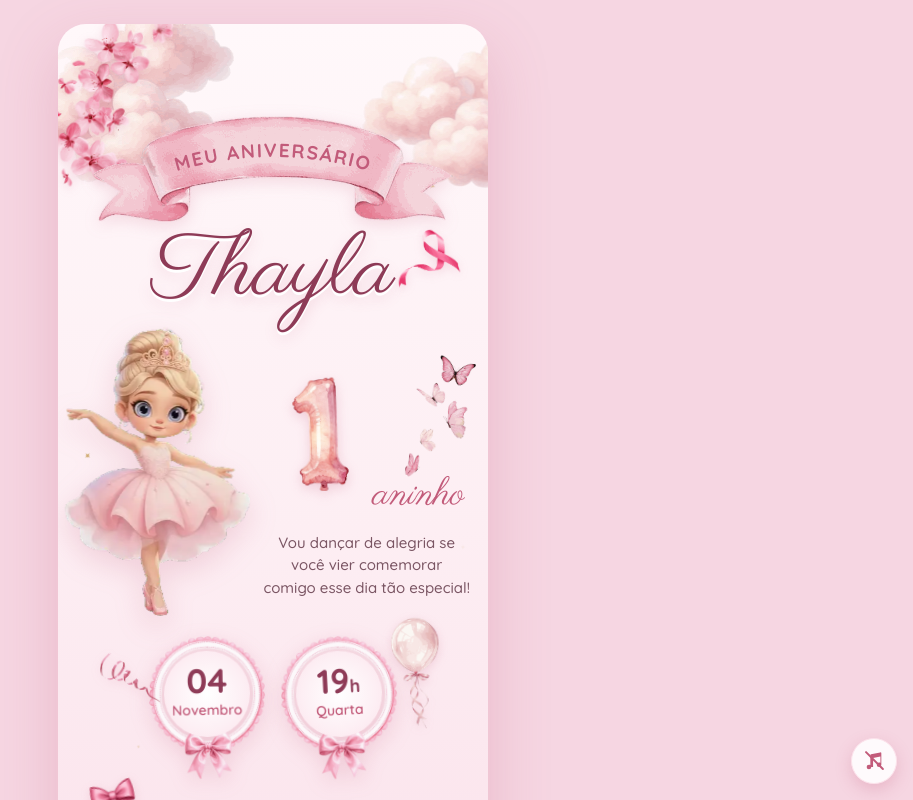
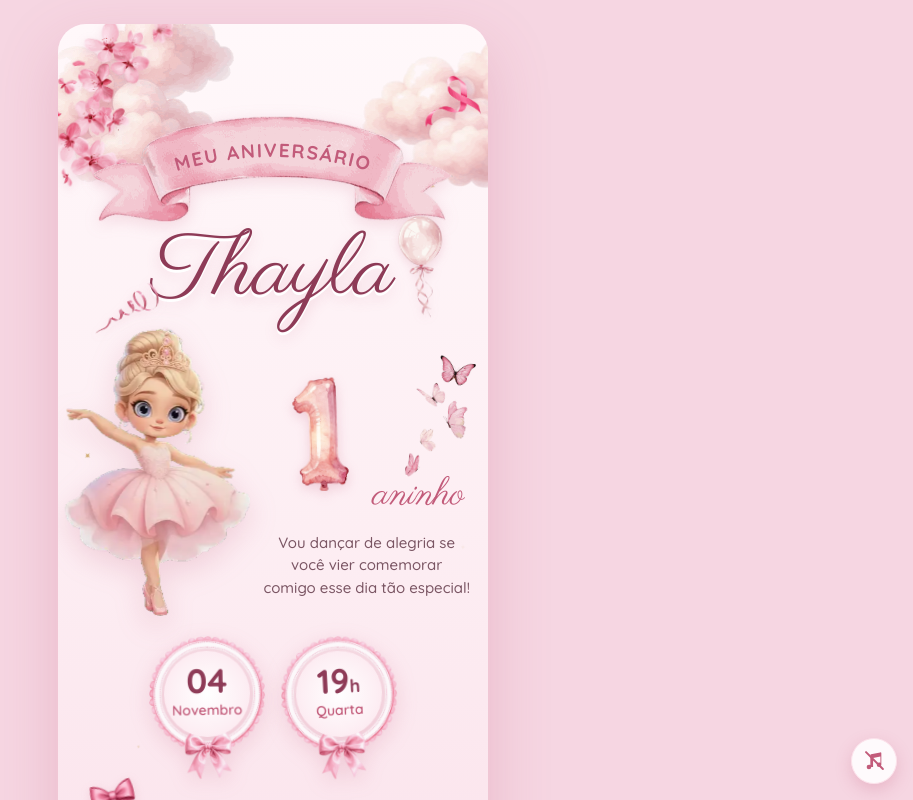
Before and after one commit to tcidrack/convite-thayla, a React (Vite) app in the folder frontend/: page /convite in a window 1280 px wide. Shown: the top 800 px of the page, without its empty margins (367-1280 px from the left). Built offline with nearby package versions, Linux system fonts and the light colour scheme; no server answers.

Commit message:
Enfeites: laço ao lado da faixa, balão ao lado do nome e serpentina saindo do T

```diff
--- a/frontend/src/index.css
+++ b/frontend/src/index.css
@@ -186,12 +186,13 @@ body {
   position: relative;
 }
 
-/* fitinha enrolada ao lado do nome */
+/* fitinha (laco rosa) no topo, ao lado da ponta direita da faixa */
 .fitinha {
   position: absolute;
-  width: 62px;
-  right: -64px;
-  top: 8px;
+  z-index: -1;
+  width: 56px;
+  right: -26px;
+  top: -40px;
   transform-origin: 50% 0;
   animation: balancar 5s ease-in-out infinite;
 }
@@ -286,23 +287,32 @@ body {
 }
 
 /* serpentina caindo pela esquerda dos selos */
+/* serpentina saindo da perninha do T do nome. O desenho original comeca em
+   cima a esquerda e desce para a direita. Espelhado em torno da quina de cima
+   a esquerda (transform-origin 0 0), essa ponta fica parada no `left/top`
+   (o pe do T) e o resto da serpentina cai para a esquerda. */
 .fitinha-4 {
   position: absolute;
   z-index: 1;
-  width: 58px;
-  left: -50px;
-  top: 14px;
-  transform-origin: 70% 0;
-  animation: balancar 5.5s ease-in-out infinite;
+  width: 60px;
+  left: 8px;
+  top: 62%;
+  transform-origin: 0 0;
+  animation: balancar-espelhado 5.5s ease-in-out infinite;
 }
 
-/* balao flutuando pela direita dos selos */
+@keyframes balancar-espelhado {
+  0%, 100% { transform: scaleX(-1) rotate(-5deg); }
+  50%      { transform: scaleX(-1) rotate(5deg); }
+}
+
+/* balao flutuando ao lado do nome, a direita */
 .balao {
   position: absolute;
   z-index: 1;
-  width: 48px;
-  right: -46px;
-  top: -18px;
+  width: 44px;
+  right: -52px;
+  top: -6px;
   transform-origin: 50% 100%;
   animation: balao 6s ease-in-out infinite;
 }
@@ -1022,11 +1032,11 @@ body {
   .idade-numero     { width: 52px; }
   .idade-texto      { font-size: 32px; }
   .selo-data        { width: 100px; }
-  .fitinha          { width: 50px; right: -50px; }
+  .fitinha          { width: 48px; right: -20px; top: -34px; }
   .sapatilha        { width: 64px; }
   .fitinha-3        { width: 62px; }
-  .fitinha-4        { width: 48px; left: -40px; }
-  .balao            { width: 40px; right: -38px; }
+  .fitinha-4        { width: 50px; }
+  .balao            { width: 38px; right: -44px; }
   .selo-numero      { font-size: 29px; }
   .selo-texto       { font-size: 13px; }
   .mensagem-final   { font-size: 30px; }
--- a/frontend/src/pages/Invite.jsx
+++ b/frontend/src/pages/Invite.jsx
@@ -124,6 +124,7 @@ export default function Invite() {
 
         <div className="convite-conteudo">
           <div className="faixa">
+            <img src={r.fitinha} alt="" className="enfeite fitinha" />
             {/* Texto em arco, acompanhando a curva da faixa. O viewBox tem o
                 tamanho do faixa.png, entao o arco escala junto com ela. */}
             <svg className="faixa-svg" viewBox="0 0 640 188" aria-label={tema.tituloFita}>
@@ -137,8 +138,9 @@ export default function Invite() {
           </div>
 
           <div className="nome-area">
+            <img src={r.fitinha4} alt="" className="enfeite fitinha-4" />
             <h1 className="nome">{tema.nome}</h1>
-            <img src={r.fitinha} alt="" className="enfeite fitinha" />
+            <img src={r.balao} alt="" className="enfeite balao" />
           </div>
 
           <div className="destaque">
@@ -159,8 +161,6 @@ export default function Invite() {
           </div>
 
           <div className="selos">
-            <img src={r.fitinha4} alt="" className="enfeite fitinha-4" />
-            <img src={r.balao} alt="" className="enfeite balao" />
             <div className="selo-data">
               <span className="selo-numero">{tema.dataEvento.dia}</span>
               <span className="selo-texto">{tema.dataEvento.mes}</span>
```
